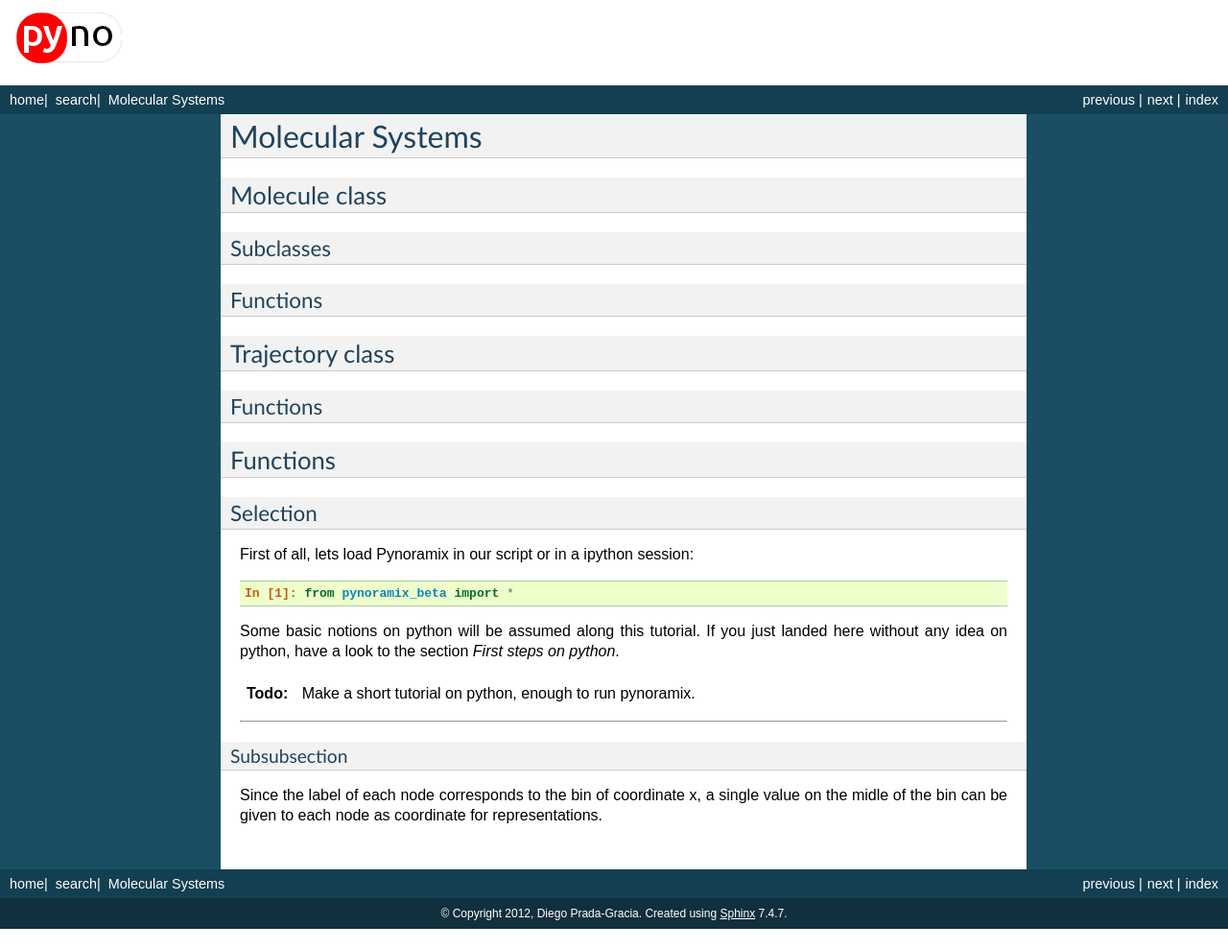
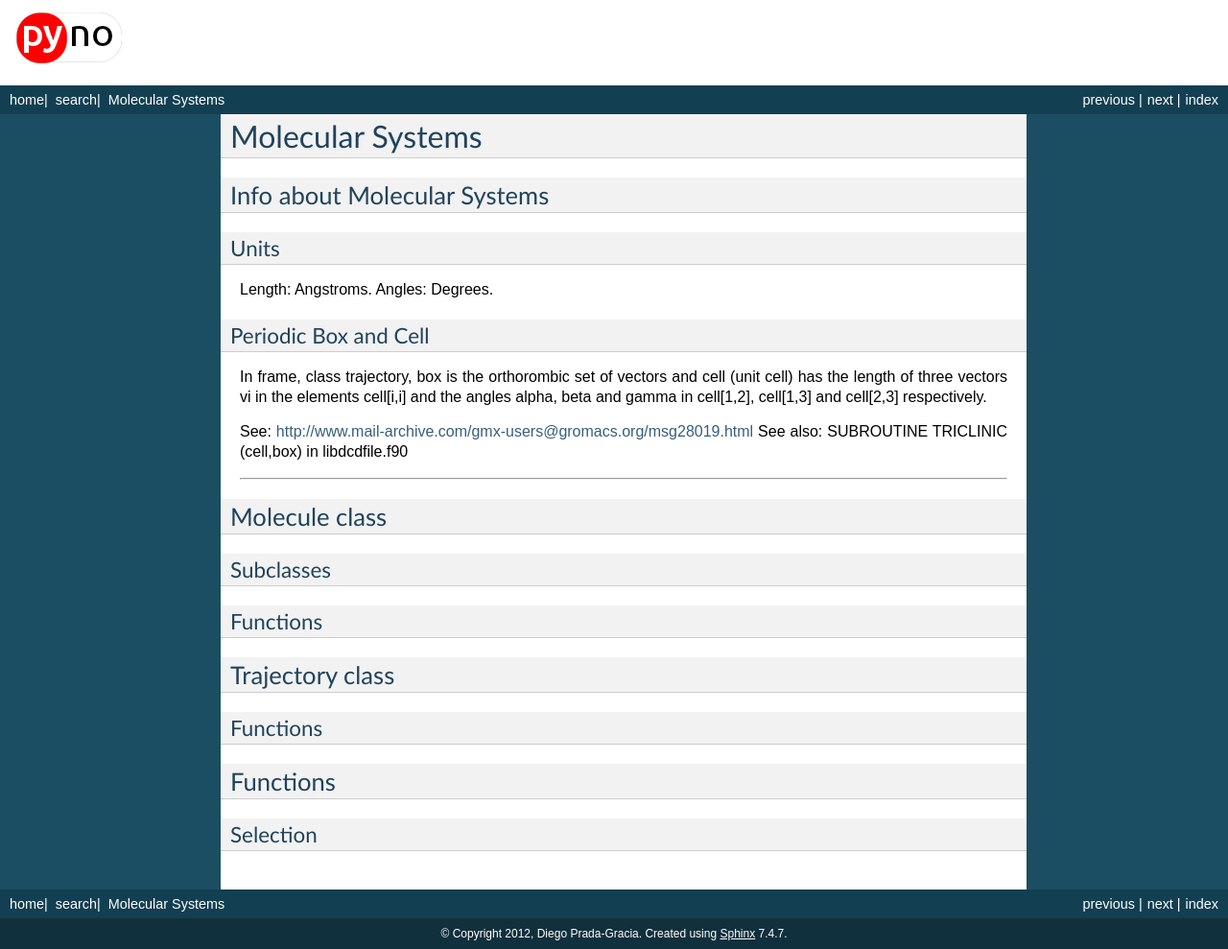
Before and after one commit to dprada/Pynoramix, a Sphinx documentation site: the page built from doc/source/molecular_systems.rst, in a window 1280 px wide. Shown: the whole page at 96% size. Built offline with Sphinx 7.4.7, drawn with Linux system fonts in a browser that asks for light colours; pages that are not in the unit, such as notebooks, are missing from menus; before the commit the page ends 968 px from its top, so only the background shows below that.

Commit message:
Doc updated

```diff
--- a/doc/source/molecular_systems.rst
+++ b/doc/source/molecular_systems.rst
@@ -1,6 +1,29 @@
-
 Molecular Systems
 *****************
+
+Info about Molecular Systems
+============================
+
+
+Units
++++++
+
+Length: Angstroms.
+Angles: Degrees.
+
+Periodic Box and Cell
++++++++++++++++++++++
+
+In frame, class trajectory, box is the orthorombic set of vectors and
+cell (unit cell) has the length of three vectors vi in the elements cell[i,i] and
+the angles alpha, beta and gamma in cell[1,2], cell[1,3] and cell[2,3]
+respectively.
+
+See: http://www.mail-archive.com/gmx-users@gromacs.org/msg28019.html
+See also: SUBROUTINE TRICLINIC (cell,box) in libdcdfile.f90
+
+----------------------
+
 
 Molecule class
 ==============
@@ -22,25 +45,3 @@ Functions
 
 Selection
 +++++++++
-
-First of all, lets load Pynoramix in our script or in a ipython session:
-
-.. sourcecode:: ipython
-
-     In [1]: from pynoramix_beta import *
-
-
-Some basic notions on python will be assumed along this tutorial. If you just landed here without any idea on python, have a look to the section *First steps on python*.
-
-.. todo:: Make a short tutorial on python, enough to run pynoramix.
-
-----------------------
-
-
-
-Subsubsection
-.............
-
-Since the label of each node corresponds to the bin of coordinate x, a
-single value on the midle of the bin can be given to each node as
-coordinate for representations.
```
Also changed, not shown: doc/source/index.rst (+21 -3 lines), doc/source/to_be_included.rst (deleted, +0 -20 lines), doc/source/tutorial_kinetic_analysis.rst (renamed from doc/source/tutorial_anal_trajs.rst, +4 -11 lines).
